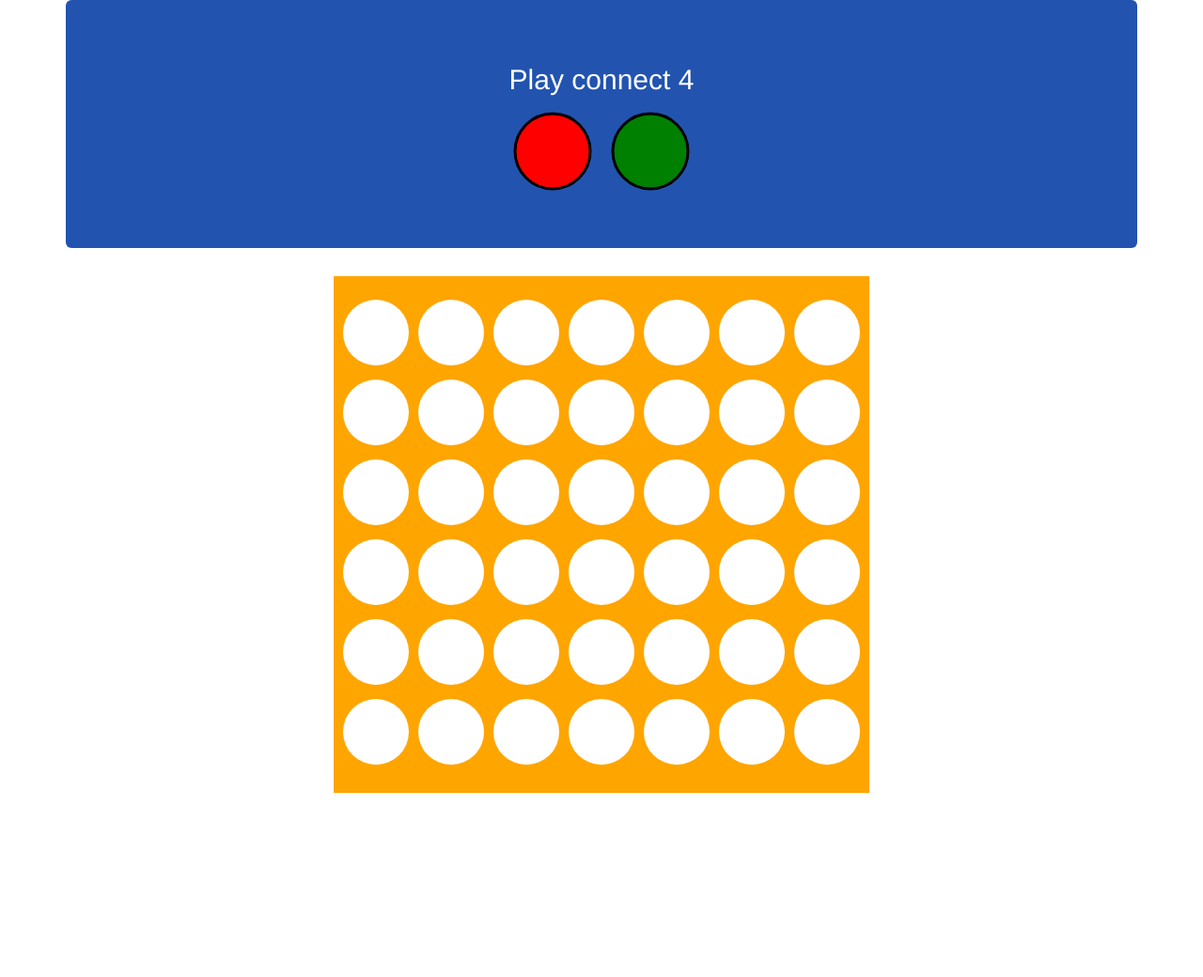
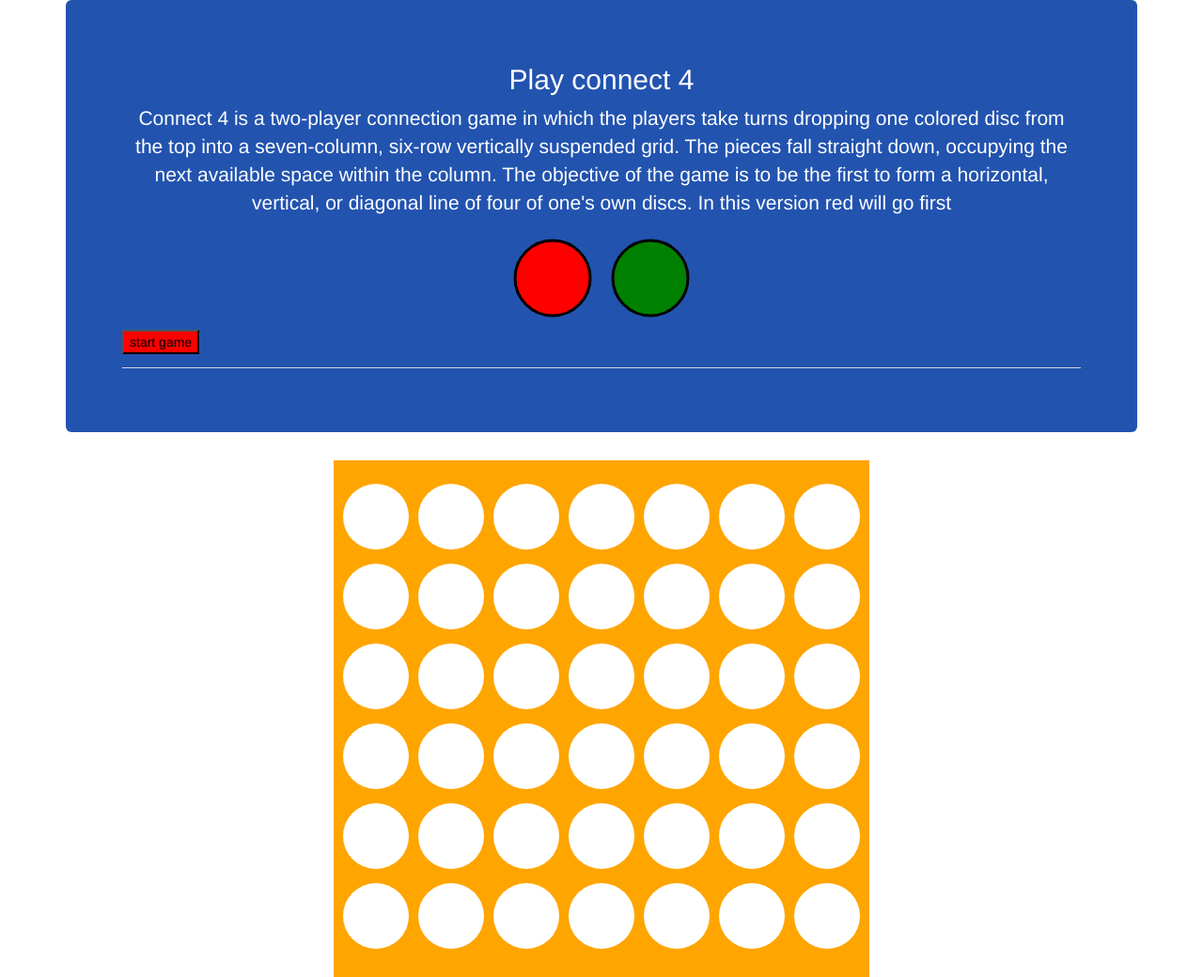
Before and after one commit to bkwiencien/bkwiencien.github.io, a PHP site: page /connect4/index.html in a window 1280 px wide. Shown: the whole page at 94% size. Before the commit the page ends 844 px from the top, so only its background shows below. Run offline with PHP 8.4, Linux system fonts and the light colour scheme; some libraries are stand-ins or nearby versions.

Commit message:
directions

```diff
--- a/connect4/assets/css/style.css
+++ b/connect4/assets/css/style.css
@@ -8,6 +8,15 @@ body {
 }
 h2 {
 	color: white;
+}
+#startbtn {
+	color: black;
+	background-color: red;
+	text-align: center;
+	float: left;
+}
+#row1 {
+	background: color #2253F;
 }
 .col {
 	background-color: white;
--- a/connect4/assets/javascript/connect4.js
+++ b/connect4/assets/javascript/connect4.js
@@ -23,7 +23,6 @@ var board = {
 			this.$row = $("<div>")
 			.addClass("row")
 			.attr('id','row'+i);
-			console.log("add a row i = " +i)
 	      for (let j=0;j<this.COLS;j++) {
 	       const $col = $("<div>")
 	       .addClass("col")
@@ -34,7 +33,6 @@ var board = {
        }
    },
 	init: function() {
-		console.log('in board init');
 		this.rarray = [];
 		this.carray = [];
 		for (let j=0;j<this.ROWS;j++) {
@@ -43,9 +41,29 @@ var board = {
 		      this.boardarray.push(cello);
 		   }
 		}
-		console.log(this.boardarray)
 		this.createDisplay();
+		console.log('leaving init')
 	},
+}
+var players = {
+	init: function() {
+		this.player1.positions = [];
+		this.player2.positions = [];
+	},
+	player1:  {
+		color: 'red',
+		positions: [],
+	},
+	player2:  {
+		color: 'green',
+		positions: [],
+	},
+};
+function starto() {
+	console.log('in starto');
+	board.init()
+	players.init()
+	console.log('in starto after initzzzzzzzzzzzzzz')
 }
 function initialize() {
 	console.log("initialize")
--- a/connect4/index.html
+++ b/connect4/index.html
@@ -12,15 +12,20 @@
 	<div class="container">
 		<div class="jumbotron">
 			<h2><center>Play connect 4</center></h2>
+			<p>   Connect 4 is a two-player connection game in which the players take turns dropping one colored disc from the top into a seven-column, six-row vertically suspended grid. The pieces fall straight down, occupying the next available space within the column. The objective of the game is to be the first to form a horizontal, vertical, or diagonal line of four of one's own discs. In this version red will go first</p>
             <svg height="100" width="100">
               <circle cx="50" cy="50" r="40" stroke="black" stroke-width="3" fill="red" />
              </svg>
             <svg height="100" width="100">
             <circle cx="50" cy="50" r="40" stroke="black" stroke-width="3" fill="green" />
             </svg>
+            <form>
+            	<button type="input" id="startbtn" value="start" onclick="starto()">start game</button>
+            </form>
+            <br><hr>
 		</div> <!-- end of jumbotron -->
 	</div>
-	<div  class="row">
+	<div  class="row" id="row1">
 	 <div id="board-display">
 	 </div>
 	</div>
```
